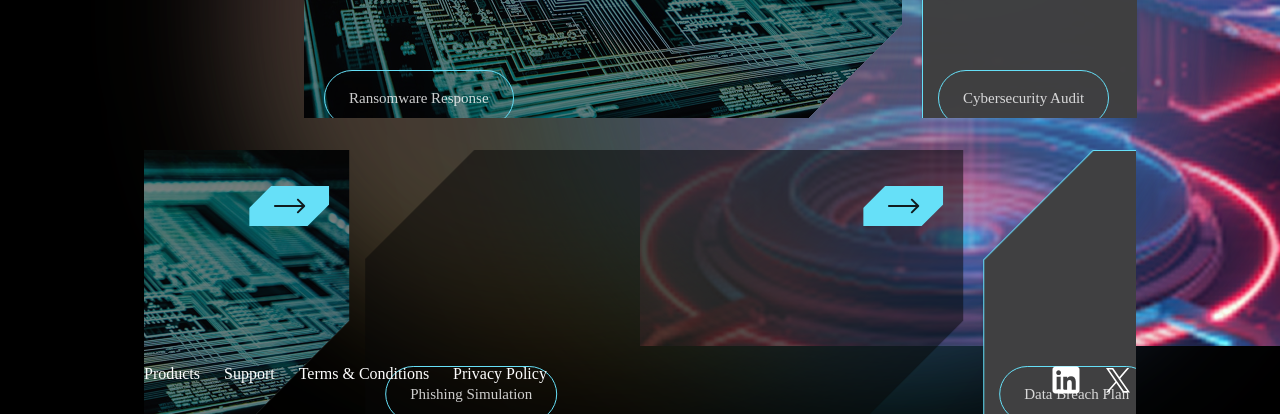
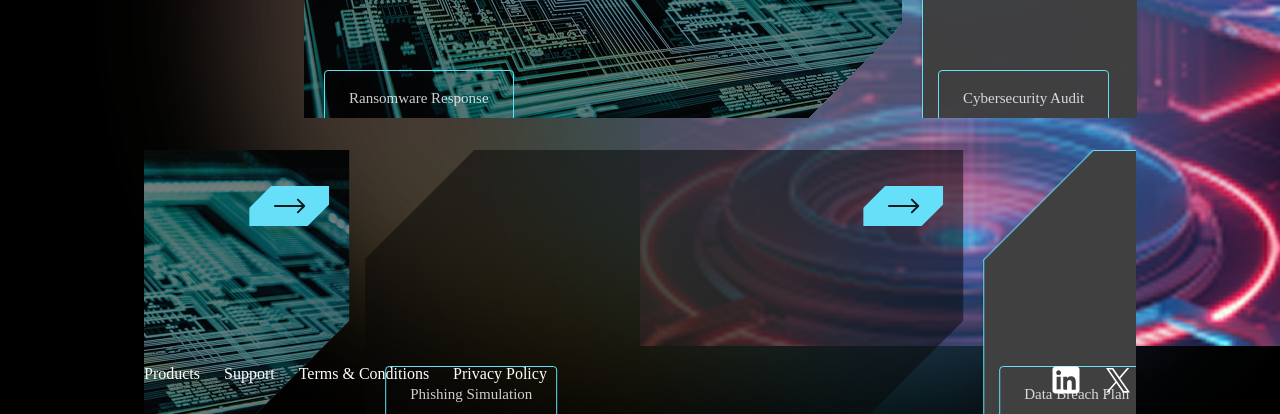
Before and after one commit to best2025j/ai-app, a Vue app: page /senarios in a window 1280 px wide. Shown: the part 386-800 px from the top of the page. Built offline with nearby package versions, Linux system fonts and the light colour scheme.

Commit message:
button border fixed

```diff
--- a/src/components/Hero.vue
+++ b/src/components/Hero.vue
@@ -18,7 +18,7 @@
             data-aos-delay="700"
             data-aos-duration="1000"
             data-aos="zoom-in"
-            class="uppercase rounded-full text-sm font-[Share Tech Mono] border border-[#66E0F8] cursor-pointer py-5 w-full text-center font-semibold"
+            class="uppercase rounded text-sm font-[Share Tech Mono] border border-[#66E0F8] cursor-pointer py-5 w-full text-center font-semibold"
           >
             enter
           </button>
--- a/src/pages/Pricing.vue
+++ b/src/pages/Pricing.vue
@@ -111,7 +111,7 @@ const starters = [
                 <li
                   v-for="(item, idx) in starter.description"
                   :key="idx"
-                  class="flex items-center gap-3 text-sm"
+                  class="flex items-center gap-3 text-xs"
                 >
                   <img :src="starter.icon" alt="icon" class="w-6 h-6" />
                   <span>{{ item }}</span>
--- a/src/pages/Senarios.vue
+++ b/src/pages/Senarios.vue
@@ -109,7 +109,7 @@ const bottomCards = [
 
                   <div class="pb-8">
                     <button
-                      class="text-start z-20 text-[15px] px-6 py-4 hover:scale-105 transition-transform rounded-full text-white/80 border border-[#66E0F8]"
+                      class="text-start z-20 text-[15px] px-6 py-4 hover:scale-105 transition-transform rounded text-white/80 border border-[#66E0F8]"
                     >
                       {{ topCard.text }}
                     </button>
@@ -172,7 +172,7 @@ const bottomCards = [
 
                   <div class="pb-8">
                     <button
-                      class="text-start z-20 text-[15px] px-6 py-4 hover:scale-105 transition-transform rounded-full text-white/80 border border-[#66E0F8]"
+                      class="text-start z-20 text-[15px] px-6 py-4 hover:scale-105 transition-transform rounded text-white/80 border border-[#66E0F8]"
                     >
                       {{ bottomCard.text }}
                     </button>
```
